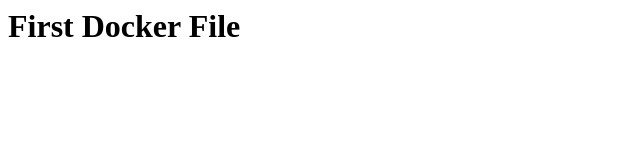
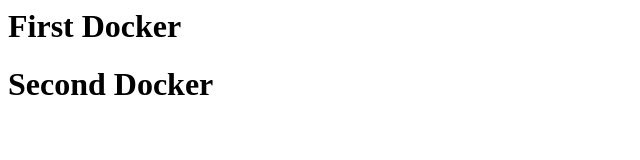
Before and after one commit to umakesava2001/dockerrepo1, a plain HTML site: page index.html in a window 1280 px wide. Shown: the whole page, without its empty margins (0-640 px from the left). Drawn offline with Linux system fonts and the light colour scheme.

Commit message:
File Name modified

```diff
--- a/index.html
+++ b/index.html
@@ -1 +1,2 @@
-<h1>First Docker File</h1>
+<h1>First Docker </h1>
+<h1>Second Docker</h1>
```
